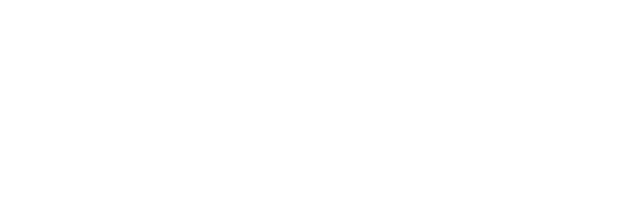
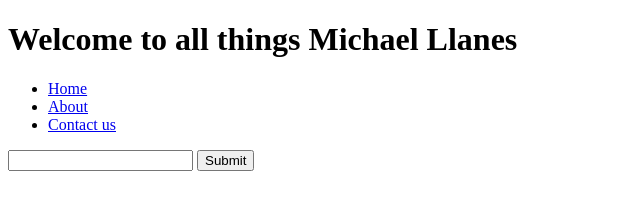
Before and after one commit to mrllanes/mrllanes.github.io, a plain HTML site: page index.html in a window 1280 px wide. Shown: the whole page, without its empty margins (0-640 px from the left). Drawn offline with Linux system fonts and the light colour scheme.

Commit message:
initial Modifications to index.html

```diff
--- a/index.html
+++ b/index.html
@@ -6,6 +6,20 @@
     <title>Michael Llanes</title>
 </head>
 <body>
+    <header>
+        <h1>Welcome to all things Michael Llanes</h1>
+        <ul>
+            <li><a href="/home">Home</a></li>
+            <li><a href="/about">About</a></li>
+            <li><a href="/contact">Contact us</a></li>
+        </ul>
+        <form target="/search">
+            <input name="q" type="search" />
+            <input type="submit" />
+        </form>
+    </header>
+
+
 
 </body>
 </html>
```
